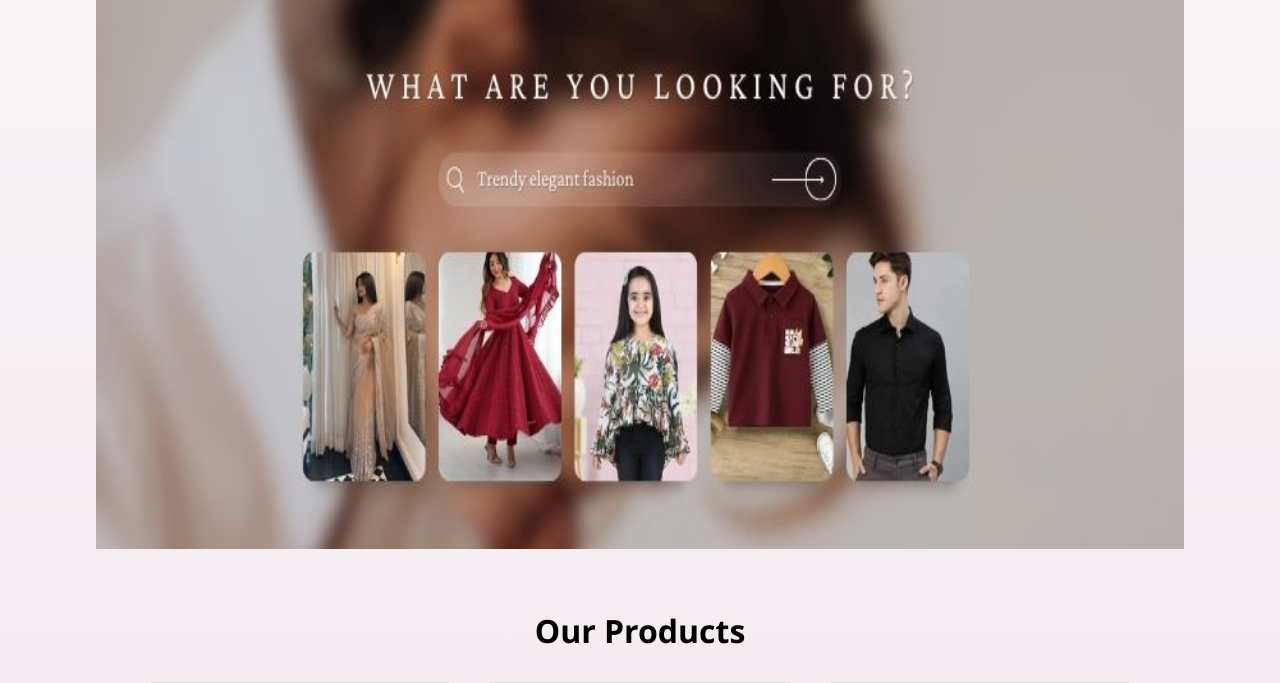
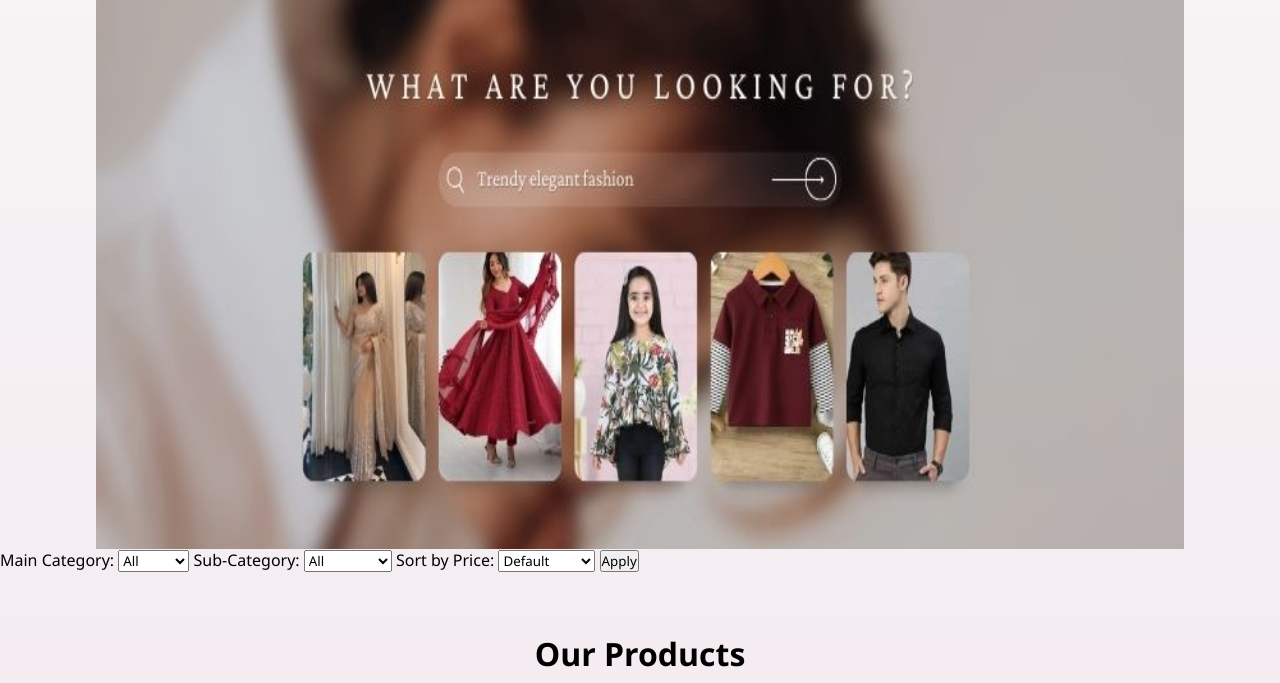
Before and after one commit to hetvi2035/ecommerce_fashionhub_store, a PHP site: page / in a window 1280 px wide. Shown: the part 136-819 px from the top of the page. Run offline with PHP 8.4, Linux system fonts and the light colour scheme.

Commit message:
Implement product filtering and sorting
Added filtering and sorting functionality for products.

```diff
--- a/index.php
+++ b/index.php
@@ -6,7 +6,6 @@ if (!isset($_SESSION['cart'])) {
 }
 
 if (isset($_POST['add_to_cart'])) {
-
     $product_name = $_POST['product_name'];
     $product_price = $_POST['product_price'];
     $product_image = $_POST['product_image'];
@@ -17,8 +16,32 @@ $_SESSION['cart'][] = [
         "image" => $product_image
     ];
 
+    echo "<script>alert('Added to cart successfully!');</script>";
+}
 
-    echo "<script>alert('Added to cart successfully!');</script>";
+$products = [
+    ["name"=>"Girl's top", "price"=>499, "image"=>"images/kidswear.jpg", "main_category"=>"Kids", "sub_category"=>"Tops"],
+    ["name"=>"Women party wear saree", "price"=>2299, "image"=>"images/saree.jpg", "main_category"=>"Women", "sub_category"=>"Sarees"],
+    ["name"=>"Men's solid shirt", "price"=>999, "image"=>"images/shirt.jpg", "main_category"=>"Men", "sub_category"=>"Shirts"],
+    ["name"=>"Kids nightwear", "price"=>399, "image"=>"images/kidsnightwear.jpg", "main_category"=>"Kids", "sub_category"=>"Nightwear"],
+    ["name"=>"Women's Anarkali dress", "price"=>799, "image"=>"images/women's_dress.jpg", "main_category"=>"Women", "sub_category"=>"Dresses"],
+    ["name"=>"Men's Printed shirt", "price"=>599, "image"=>"images/men's_printed_shirt.jpg", "main_category"=>"Men", "sub_category"=>"Shirts"]
+];
+
+$filter_main = isset($_GET['main_category']) ? $_GET['main_category'] : '';
+$filter_sub = isset($_GET['sub_category']) ? $_GET['sub_category'] : '';
+$sort = isset($_GET['sort']) ? $_GET['sort'] : '';
+
+$filtered_products = array_filter($products, function($item) use ($filter_main, $filter_sub) {
+    $main_ok = $filter_main ? $item['main_category'] == $filter_main : true;
+    $sub_ok = $filter_sub ? $item['sub_category'] == $filter_sub : true;
+    return $main_ok && $sub_ok;
+});
+
+if ($sort == 'price_asc') {
+    usort($filtered_products, fn($a,$b)=> $a['price'] <=> $b['price']);
+} elseif ($sort == 'price_desc') {
+    usort($filtered_products, fn($a,$b)=> $b['price'] <=> $a['price']);
 }
 ?>
 <!DOCTYPE html>
@@ -43,9 +66,7 @@ $_SESSION['cart'][] = [
         <a href="kids.php">Kids</a>
         <a href="profile.php">Profile</a>
         <a href="about.php">About Us</a>
-        <a href="cart.php" style="color:white; text-decoration:none; font-size:18px;">
-            🛒 Cart (<?php echo count($_SESSION['cart']); ?>)
-        </a>
+        <a href="cart.php" style="color:white; text-decoration:none; font-size:18px;">🛒 Cart</a>
     </nav>
 </header>
 
@@ -53,44 +74,55 @@ $_SESSION['cart'][] = [
     <img src="images/cover_page.jpg" alt="coverimage" width="85%" height="550px" class="center-img">
 </div>
 
+<!-- Filter & Sort Form -->
+<form method="GET" class="filter-form">
+    <div class="filter-row">
+        <label>Main Category:</label>
+        <select name="main_category">
+            <option value="">All</option>
+            <option value="Men" <?php if($filter_main=='Men') echo 'selected'; ?>>Men</option>
+            <option value="Women" <?php if($filter_main=='Women') echo 'selected'; ?>>Women</option>
+            <option value="Kids" <?php if($filter_main=='Kids') echo 'selected'; ?>>Kids</option>
+        </select>
+
+        <label>Sub-Category:</label>
+        <select name="sub_category">
+            <option value="">All</option>
+            <option value="Shirts" <?php if($filter_sub=='Shirts') echo 'selected'; ?>>Shirts</option>
+            <option value="Dresses" <?php if($filter_sub=='Dresses') echo 'selected'; ?>>Dresses</option>
+            <option value="Sarees" <?php if($filter_sub=='Sarees') echo 'selected'; ?>>Sarees</option>
+            <option value="Tops" <?php if($filter_sub=='Tops') echo 'selected'; ?>>Tops</option>
+            <option value="Nightwear" <?php if($filter_sub=='Nightwear') echo 'selected'; ?>>Nightwear</option>
+        </select>
+
+        <label>Sort by Price:</label>
+        <select name="sort">
+            <option value="">Default</option>
+            <option value="price_asc" <?php if($sort=='price_asc') echo 'selected'; ?>>Low to High</option>
+            <option value="price_desc" <?php if($sort=='price_desc') echo 'selected'; ?>>High to Low</option>
+        </select>
+
+        <button type="submit">Apply</button>
+    </div>
+</form>
+
 <section class="products">
     <h2>Our Products</h2>
-
     <div class="product-container">
-
-<?php
-$products = [
-    ["name"=>"Girl's top", "price"=>"499", "image"=>"images/kidswear.jpg"],
-    ["name"=>"Women party wear saree", "price"=>"2299", "image"=>"images/saree.jpg"],
-    ["name"=>"Men's solid shirt", "price"=>"999", "image"=>"images/shirt.jpg"],
-    ["name"=>"kids nightwear", "price"=>"399", "image"=>"images/kidsnightwear.jpg"],
-    ["name"=>"Women's Anarkali dress", "price"=>"799", "image"=>"images/women's_dress.jpg"],
-    ["name"=>"Men's Printed shirt", "price"=>"599", "image"=>"images/men's_printed_shirt.jpg"]
-];
-
-foreach($products as $item){
-?>
-
+        <?php foreach($filtered_products as $item){ ?>
             <div class="product-card">
                 <img src="<?php echo $item['image']; ?>" width="200">
-
                 <h3><?php echo $item['name']; ?></h3>
-
                 <p>₹<?php echo $item['price']; ?></p>
-
                 <form method="POST">
                     <input type="hidden" name="product_name" value="<?php echo $item['name']; ?>">
                     <input type="hidden" name="product_price" value="<?php echo $item['price']; ?>">
                     <input type="hidden" name="product_image" value="<?php echo $item['image']; ?>">
-                <button type="submit" name="add_to_cart">
-                    Add to Cart
-                </button>
+                    <button type="submit" name="add_to_cart">Add to Cart</button>
                 </form>
-
             </div>
-
         <?php } ?>
-
+        <?php if(count($filtered_products)==0){ echo "<p style='text-align:center;'>No products found.</p>"; } ?>
     </div>
 </section>
 
```
Lines whose indentation alone changed are shown as unchanged.
